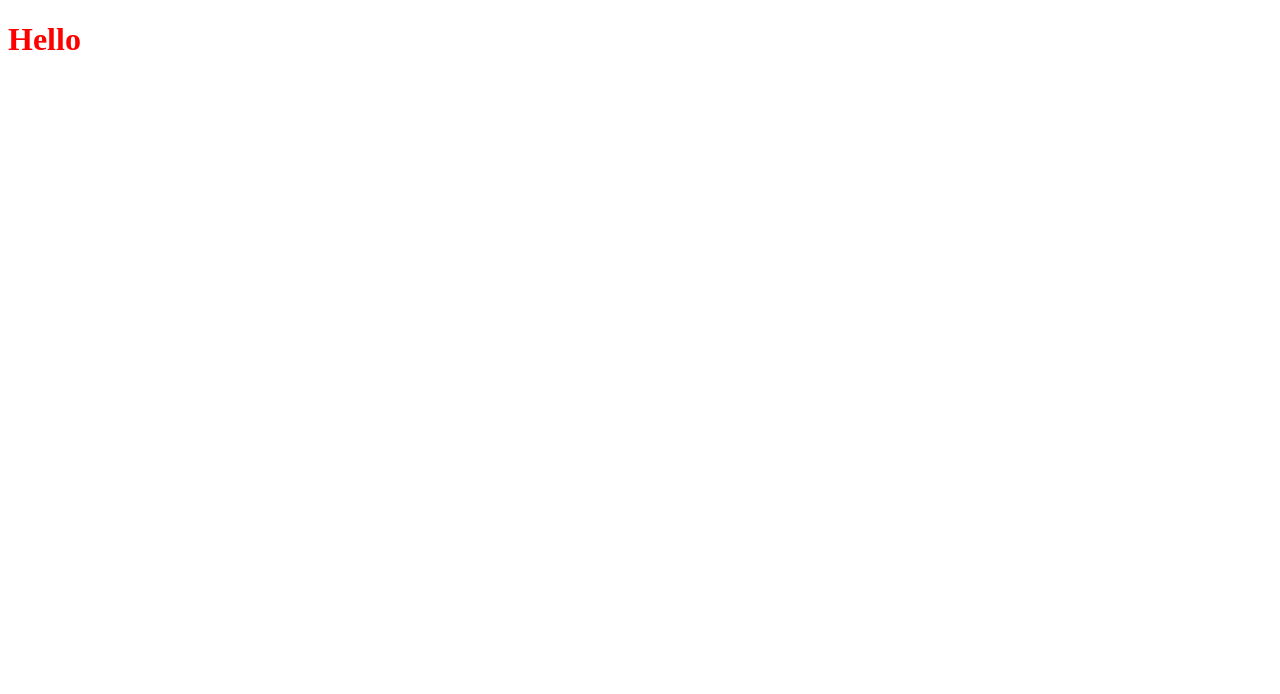
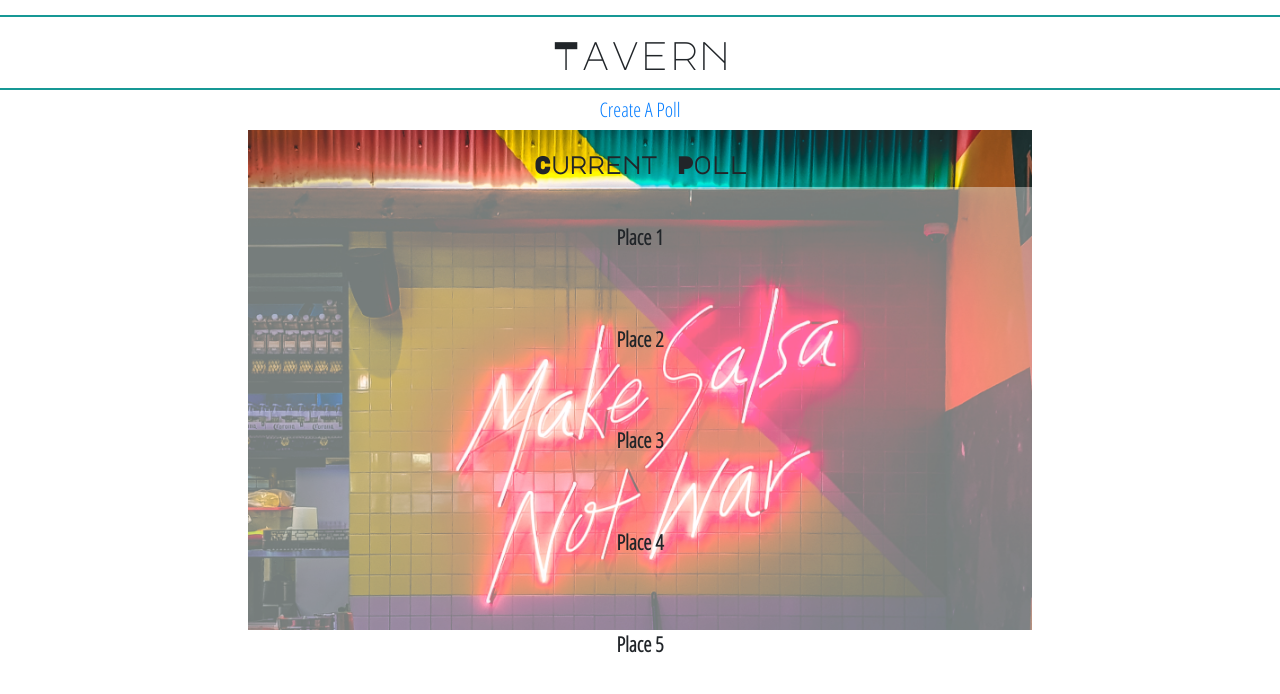
Before and after one commit to SethCWilliams/3.4-Tavern, a Django app: page / in a window 1280 px wide. Before the commit the part shown is almost empty. Shown: the top 694 px of the page. Run offline with Django 3.2, Linux system fonts and the light colour scheme; some libraries are stand-ins or nearby versions.

Commit message:
css is basically done, but now I have to do the impossible.

```diff
--- a/tavern/static/styles.css
+++ b/tavern/static/styles.css
@@ -1,3 +1,47 @@
-h1 {
-    color: red;
+h1  {
+    font-family: 'Major Mono Display', monospace;
+    text-align: center;
+    border-top: 2px solid #169895;
+    border-bottom: 2px solid #169895;
+    padding-top: 1%;
+    padding-bottom: 10px;
 }
+
+body    {
+    margin-top: 15px;
+}
+
+h5  {
+    text-align: center;
+    font-family: 'Open Sans Condensed', sans-serif;;
+}
+
+.poll  {
+    text-align: center;
+    font-family: 'Major Mono Display', monospace;
+    font-weight: bold;
+    padding-top: 20px;
+}
+
+img {
+    width: 100%;
+}
+
+.background {
+    background-image: url("taco.jpg");
+    background-repeat: no-repeat;
+    height: 500px;
+    background-size: contain;
+    background-position: center;
+}
+
+h6  {
+    text-align: center;
+    padding-top: 3%;
+    padding-bottom: 3%;
+    margin: 0;
+    background-color: rgba(255,255,255,.4);
+    font-family: 'Open Sans Condensed', sans-serif;
+    font-size: 1.3rem;
+    font-weight: bold;
+}
--- a/tavern/templates/base.html
+++ b/tavern/templates/base.html
@@ -3,10 +3,15 @@
 <head>
     <meta charset="UTF-8">
     <title>Title</title>
+    <link href="https://fonts.googleapis.com/css?family=Major+Mono+Display|Open+Sans+Condensed:300" rel="stylesheet">
+    <link rel="stylesheet" href="https://stackpath.bootstrapcdn.com/bootstrap/4.2.1/css/bootstrap.min.css" integrity="sha384-GJzZqFGwb1QTTN6wy59ffF1BuGJpLSa9DkKMp0DgiMDm4iYMj70gZWKYbI706tWS" crossorigin="anonymous">
     {% load static %}
     <link rel="stylesheet" href="{% static 'styles.css' %}">
 </head>
 <body>
+<header>
+    <h1>Tavern</h1>
+</header>
 
 {% block content %}{% endblock %}
 
--- a/tavern/templates/home.html
+++ b/tavern/templates/home.html
@@ -2,5 +2,16 @@
 
 
 {% block content %}
-<h1>Hello</h1>
+    <h5><a href="google.com">Create A Poll</a></h5>
+
+    <div class="background">
+        <div>
+           <h4 class="poll">Current Poll</h4>
+            <h6>Place 1</h6>
+            <h6>Place 2</h6>
+            <h6>Place 3</h6>
+            <h6>Place 4</h6>
+            <h6>Place 5</h6>
+        </div>
+    </div>
 {% endblock %}
```
Also changed, not shown: tavern/static/taco.jpg (added).
